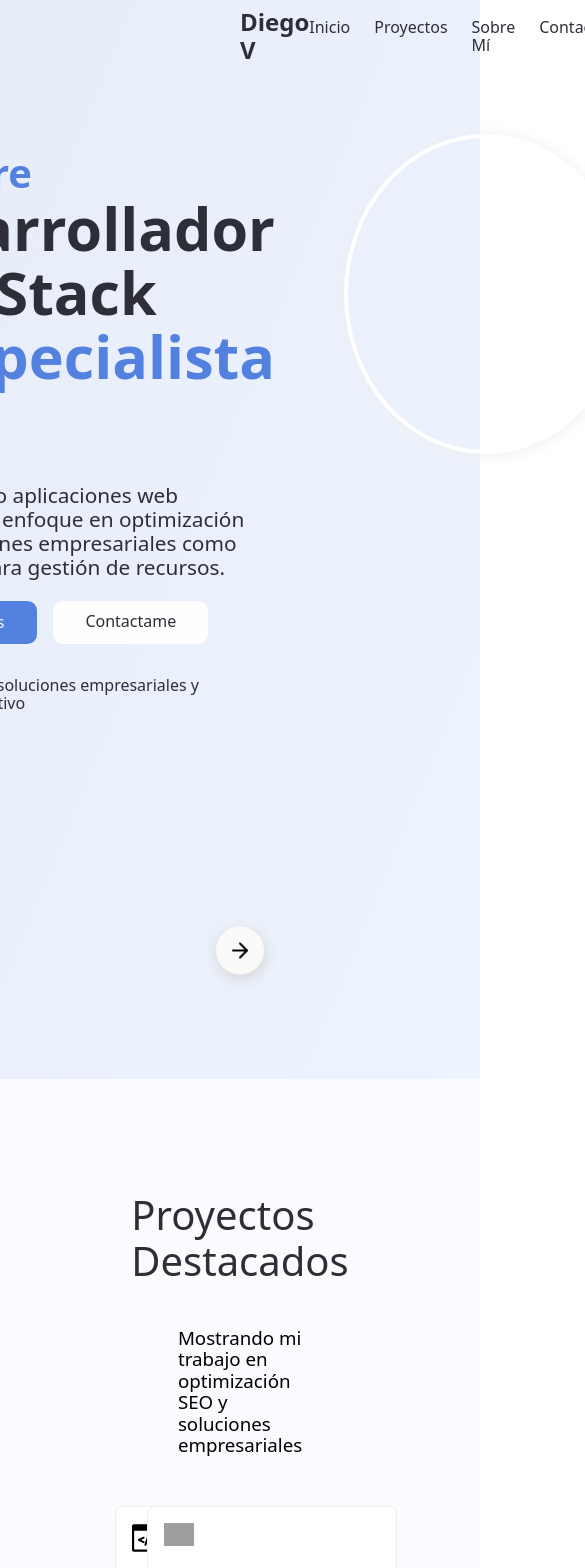
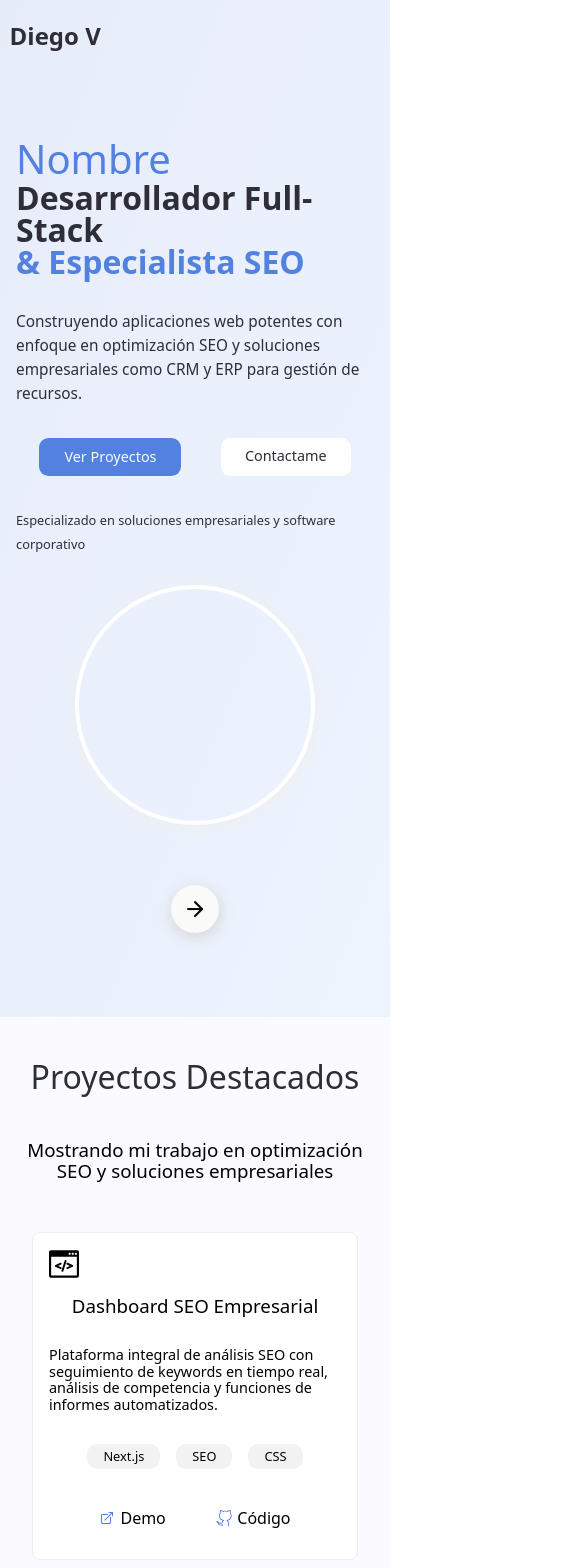
Before and after one commit to djvarela/portafolio, a React (Vite) app: page / in a window 390 px wide. Shown: the top 1568 px of the page, 585 px wide, since content can reach past the window. Built offline with nearby package versions, Linux system fonts and the light colour scheme; grey boxes are pictures that could not be loaded.

Commit message:
Mobile Desing terminado

```diff
--- a/public/assets/css/styles.css
+++ b/public/assets/css/styles.css
@@ -15,6 +15,10 @@ html {
   --lightSecondaryColor: #D3E4FD;
   --SecondaryColor: #fefefe;
   --textColorWhite: #fafaf9;
+}
+
+main {
+  width: 100%;
 }
 
 .button-primary {
@@ -334,6 +338,7 @@ header.scrollHeader {
               margin: 0;
               font-size: .9rem;
               font-weight: 400;
+              color: #5f5f5f
             }
 
             p {
@@ -370,6 +375,7 @@ header.scrollHeader {
   }
 }
 
+/* ##### */
 .technical-skills {
   background-color: var(--background);
 
@@ -411,6 +417,7 @@ header.scrollHeader {
 }
 
 
+/* ##### */
 .contact {
   background-color: var(--background);
 
@@ -604,9 +611,6 @@ header.scrollHeader {
 }
 
 
-
-
-
 @media (width >=1024px) {
   .projects {
     ul {
@@ -614,3 +618,237 @@ header.scrollHeader {
     }
   }
 }
+
+@media (width <=750px) {
+
+
+
+  header {
+    padding: .6rem;
+    width: 100%;
+
+
+    nav {
+      display: none;
+    }
+
+  }
+
+  .hero {
+    padding: 12rem 0;
+    padding-bottom: 2rem;
+
+    >a {
+      margin-top: 3rem;
+      margin-bottom: 3rem;
+    }
+
+
+    .hero-content {
+      flex-direction: column;
+      padding: 1rem;
+      align-items: center;
+
+      .info {
+        width: 100%;
+        padding: 0;
+
+        h2 {
+          font-weight: 500;
+        }
+
+        h1 {
+          font-size: 2rem;
+          line-height: 2rem;
+        }
+
+        p {
+          font-size: .96rem;
+          width: 100%;
+          line-height: 1.5rem;
+          font-weight: 450;
+        }
+
+        p:nth-last-child(1) {
+          font-size: .8rem;
+        }
+
+        >span {
+          width: 100%;
+          margin-top: 2rem;
+          justify-content: space-evenly;
+
+
+          >a {
+            padding: .6rem 1.5rem;
+            font-size: .9rem;
+          }
+        }
+      }
+
+      .img-container {
+        width: 15rem;
+        height: 15rem;
+      }
+
+    }
+  }
+
+  .projects,
+  .aboutMe,
+  .technical-skills,
+  .contact,
+  .footer {
+    padding: 1rem;
+    width: 100%;
+
+    h2 {
+      font-size: 2rem;
+      text-align: center;
+    }
+
+    h3 {
+      text-align: center;
+    }
+  }
+
+  .projects {
+    padding: 1rem;
+
+    ul {
+      flex-direction: column;
+      display: flex;
+
+      li {
+        display: flex;
+        flex-direction: column;
+        gap: 1rem;
+
+        h3 {
+          margin: 0;
+        }
+
+        p {
+          font-size: .9rem;
+        }
+      }
+
+      .projects-technology {
+
+        flex-direction: row;
+      }
+
+    }
+
+
+  }
+
+  .aboutMe {
+
+    .aboutMe-contentainer {
+
+      flex-direction: column;
+      width: 100%;
+
+      .aboutMe-info,
+      .experience {
+        width: 100%;
+        padding: 0;
+
+        ul {
+          padding: 0;
+
+          h2 {
+            text-align: start;
+          }
+
+          h3 {
+            text-align: start;
+          }
+
+          li {
+            gap: 1rem;
+            padding: 1.5rem;
+
+            .info-experience {
+
+              p {
+
+                width: 100%;
+                font-size: .9rem;
+              }
+            }
+          }
+
+        }
+      }
+    }
+  }
+
+  .contact {
+    .contact-container {
+      padding: 0;
+      flex-direction: column;
+
+      .contact-info,
+      .form-contact {
+        width: 100%;
+        padding: 1rem;
+        margin-top: 0;
+
+        ul{
+          gap: 1rem;
+          margin-bottom: 0;
+        }
+
+        form {
+          flex-direction: column;
+
+          .form-element {
+            flex-direction: column;
+
+            span {
+              flex-direction: column;
+            }
+          }
+        }
+      }
+
+
+    }
+  }
+
+  .footer {
+    text-align: start;
+
+    .info {
+      padding: 0;
+
+      h2 {
+        text-align: start;
+      }
+
+      ul {
+        justify-content: center;
+        padding: 1rem;
+        margin-top: 2rem;
+
+      }
+
+    }
+
+    .copy {
+      width: 100%;
+
+      h2 {
+        font-size: .85rem
+      }
+
+      h3 {
+        font-size: .8rem
+      }
+
+      ;
+    }
+  }
+}
```
Also changed, not shown: src/presentation/pages/HomePage.tsx (line endings or trailing spaces).
